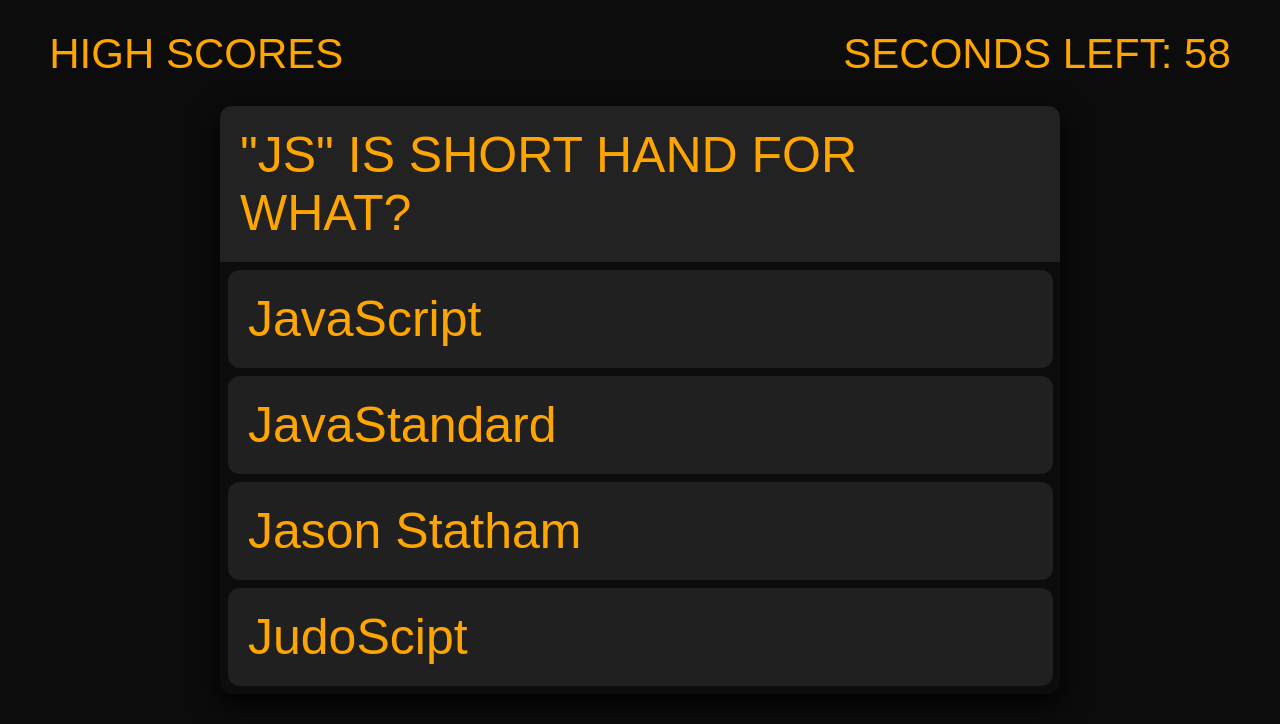
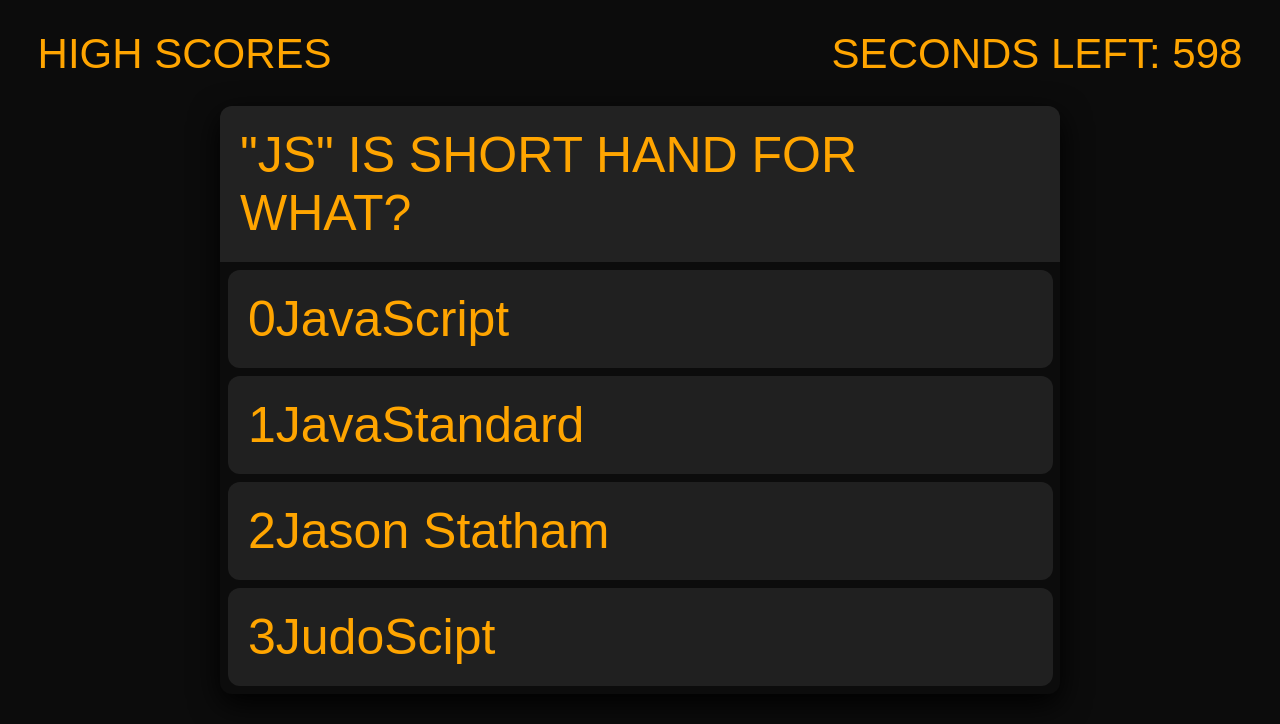
Before and after one commit to HarkyDev/Quiz-Game, a plain HTML site: page index.html in a window 1280 px wide. Both pictures are taken after a click on the button "CLICK TO START QUIZ". Drawn offline with Linux system fonts and the light colour scheme.

Commit message:
updated readme

```diff
--- a/scripts.js
+++ b/scripts.js
@@ -6,12 +6,30 @@ var questionElement = document.getElementById('questiontext')
 var answerButtonsElement = document.getElementById('answers-btn')
 const correctTag = document.getElementById('correctTag')
 const userScore = document.getElementById('yourScore');
-let timerValue = 60
+let timerValue = 600
 let score = 0
 
 //*QUESTION LIST*////////////////////////////////////////////////////////////////////////////////////////////////////////////////////////////////////////////////////////////////////////////////////////////////////
 
+
+
+// let address = {
+
+//     name : '',
+//     lastName: '',
+
+//     address:{
+//         number: ' ',
+//         street: '',
+//     }
+
+// }
+
+
+// console.log(address[2].address.number)
+
 let questionList = [
+
     {
         question:'"js" is short hand for what?',
         answers: ['JavaScript','JavaStandard', 'Jason Statham', 'JudoScipt'],
@@ -31,12 +49,7 @@ let questionList = [
         question:'Who designed JavaScript?',
         answers: ['Brendan Eich','Brendan Fraser', 'Brendan Gleeson', 'Chuck Liddell'],
         correctAnswer: 'Brendan Eich'
-    },
-    {
-        question:'',
-        answers: ['','', '', ''],
-        correctAnswer: ''
-    },
+    }
 ]
 
 let currentQsIndex = 0;
@@ -56,7 +69,7 @@ function startQuiz(){
 var timerDisplayEl = document.getElementById("timer")
 
 var startTimer = function(){
-    console.log(timerValue)
+    console.log("timer change" , timerValue)
     var timerMinusSeconds = function(){
         timerValue --
 
@@ -94,15 +107,33 @@ function showQuestion () {
     console.log("the current question index is " + currentQsIndex)
     questionElement.innerText = currentQs.question;
     answerButtonsElement.innerHTML = '';
-    currentQs.answers.forEach(answer => {
+
+
+
+
+
+
+
+    currentQs.answers.forEach(function(answer,i){
         const button = document.createElement('button')
         button.textContent = answer;
         button.classList.add('btn')
+        button.setAttribute("value",answer)
+        button.textContent = i+answer
         button.addEventListener('click', checkAnswer)
         answerButtonsElement.appendChild(button)
     })
 }
 
+
+// for (var i = 0; i > questionList[currentQsIndex].length; i ++){
+//     console.log("asfafsfa")
+//     const button = document.createElement('button')
+//     button.classList.add('btn')
+//     button.textContent = questionList[currentQsIndex];
+//     button.addEventListener('click', checkAnswer)
+//     answerButtonsElement.appendChild(button)
+// }
 
 function checkAnswer(event){
 
@@ -117,7 +148,7 @@ function checkAnswer(event){
         // alert('incorrect')
         //  add time - time condition here (I think)
         score -=5;
-        timerValue = timerValue - 10
+        timerValue - 10
         /// time working
 
     }
```
Also changed, not shown: index.html (+0 -7 lines), 1 other file.
